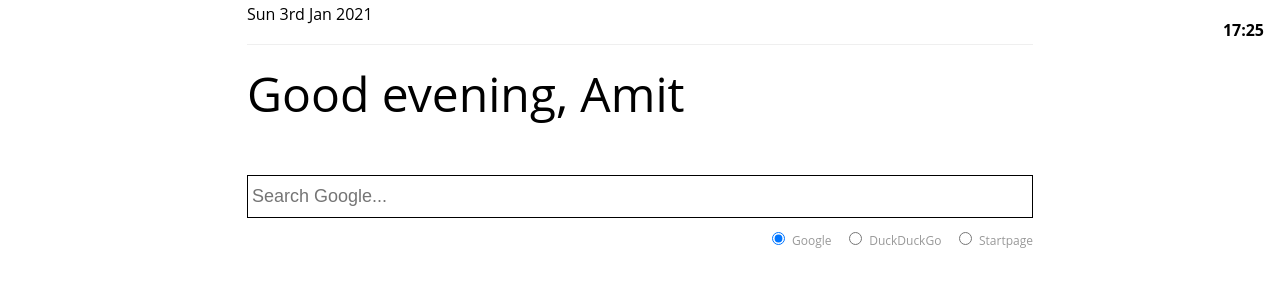
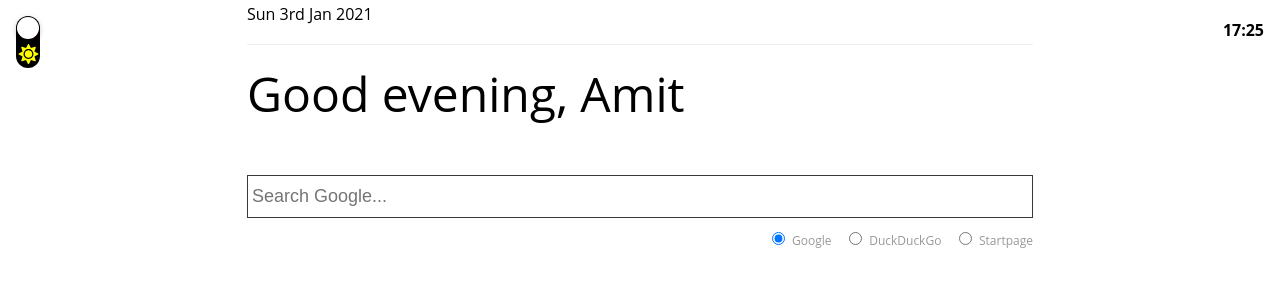
Before and after one commit to adhamu/startpage, a React app: page / in a window 1280 px wide. Shown: the top 300 px of the page. Built offline with nearby package versions, Linux system fonts and the light colour scheme; the HTML template or start-up script is replaced by a standard one.

Commit message:
Dark Mode Toggle

```diff
--- a/package.json
+++ b/package.json
@@ -29,6 +29,9 @@
   "dependencies": {
     "@emotion/react": "^11.1.4",
     "@emotion/styled": "^11.0.0",
+    "@fortawesome/fontawesome-svg-core": "^1.2.32",
+    "@fortawesome/free-solid-svg-icons": "^5.15.1",
+    "@fortawesome/react-fontawesome": "^0.1.14",
     "date-fns": "^2.16.1"
   }
 }
--- a/src/App.tsx
+++ b/src/App.tsx
@@ -5,6 +5,9 @@ import { getDate, timeOfDay } from './date'
 import Time from './components/Time'
 import Search from './components/Search'
 import Bookmarks from './components/Bookmarks'
+import getTheme, { Theme } from './theme'
+import useDarkMode from './hooks/useDarkMode'
+import DarkModeToggle from './components/DarkModeToggle'
 
 const GlobalStyle = css`
   * {
@@ -17,6 +20,12 @@ const GlobalStyle = css`
     font-size: 16px;
     line-height: 28px;
   }
+`
+
+const Body = styled.main<{ theme: Theme }>`
+  background: ${props => props.theme.colors.background};
+  color: ${props => props.theme.colors.body};
+  border-color: red;
 `
 
 const Main = styled.main`
@@ -33,10 +42,10 @@ const Container = styled.div`
   grid-template-columns: repeat(1, 1fr);
 `
 
-const Date = styled.span`
+const Date = styled.span<{ theme: Theme }>`
   margin-bottom: 1em;
   padding-bottom: 1em;
-  border-bottom: 1px solid #efefef;
+  border-bottom: 1px solid ${props => props.theme.colors.border};
 `
 
 const Greeting = styled.div`
@@ -45,19 +54,29 @@ const Greeting = styled.div`
   line-height: 1em;
 `
 
-const App = (): JSX.Element => (
-  <>
+const App = (): JSX.Element => {
+  const [theme, setTheme] = React.useState(getTheme(false))
+  const { isDarkMode, toggleDarkMode } = useDarkMode()
+
+  React.useEffect(() => {
+    setTheme(getTheme(isDarkMode))
+  }, [isDarkMode])
+
+  return (
+    <Body theme={theme}>
       <Global styles={GlobalStyle} />
+      <DarkModeToggle isDarkMode={isDarkMode} toggleDarkMode={toggleDarkMode} />
       <Time />
       <Main>
         <Container>
-        <Date>{getDate()}</Date>
+          <Date theme={theme}>{getDate()}</Date>
           <Greeting>Good {timeOfDay()}, Amit</Greeting>
-        <Search />
-        <Bookmarks />
+          <Search theme={theme} />
+          <Bookmarks theme={theme} />
         </Container>
       </Main>
-  </>
+    </Body>
   )
+}
 
 export default App
--- a/src/components/Bookmarks.tsx
+++ b/src/components/Bookmarks.tsx
@@ -1,5 +1,6 @@
 import * as React from 'react'
 import styled from '@emotion/styled'
+import { Theme } from '@global/theme'
 
 import links from '../links'
 
@@ -9,25 +10,25 @@ const Bookmarks = styled.div`
   justify-content: space-between;
 `
 
-const Bookmark = styled.div`
+const Bookmark = styled.div<{ theme: Theme }>`
   text-align: left;
 
   a,
   a:visited {
-    color: #ff0099;
+    color: ${props => props.theme.colors.link};
     text-decoration: none;
     display: block;
 
     &:hover {
-      color: #910057;
+      text-decoration: underline;
     }
   }
 `
 
-export default (): JSX.Element => (
+export default ({ theme }: { theme: Theme }): JSX.Element => (
   <Bookmarks>
     {Object.keys(links).map(category => (
-      <Bookmark key={category}>
+      <Bookmark key={category} theme={theme}>
         <h3>{category}</h3>
         {links[category].map(
           (link: { url: string; name: string }, key: string | number) => (
--- /dev/null
+++ b/src/components/DarkModeToggle.tsx
@@ -0,0 +1,82 @@
+import * as React from 'react'
+import styled from '@emotion/styled'
+import { FontAwesomeIcon } from '@fortawesome/react-fontawesome'
+import { faMoon, faSun } from '@fortawesome/free-solid-svg-icons'
+
+const DarkModeToggle = styled.div`
+  position: absolute;
+  left: 1em;
+  top: 1em;
+
+  label {
+    display: inline-block;
+    font-size: 20px;
+    height: 2.6em;
+    width: 1.2em;
+    background: #000;
+    border-radius: 1em;
+    position: relative;
+    cursor: pointer;
+
+    svg {
+      position: absolute;
+      z-index: 0;
+
+      &.dark {
+        color: #f09;
+        top: 2px;
+      }
+
+      &.light {
+        color: #ff0;
+        bottom: 4px;
+      }
+    }
+
+    input {
+      position: absolute;
+      opacity: 0;
+
+      &:checked + div {
+        -webkit-transform: translate3d(0, 1.3em, 0);
+        -moz-transform: translate3d(0, 1.3em, 0);
+        transform: translate3d(0, 1.3em, 0);
+      }
+    }
+
+    div {
+      top: 1px;
+      left: 1px;
+      height: 1.1em;
+      width: 1.1em;
+      border-radius: 1em;
+      background: #fff;
+      box-shadow: 0 0.1em 0.3em rgba(0, 0, 0, 0.3);
+      -webkit-transition: all 300ms;
+      -moz-transition: all 300ms;
+      transition: all 300ms;
+      z-index: 1;
+      position: relative;
+    }
+  }
+`
+
+type Props = {
+  isDarkMode: boolean
+  toggleDarkMode: () => void
+}
+
+export default ({ isDarkMode, toggleDarkMode }: Props): JSX.Element => (
+  <DarkModeToggle>
+    <label>
+      <FontAwesomeIcon className="dark" icon={faMoon} fixedWidth={true} />
+      <FontAwesomeIcon className="light" icon={faSun} fixedWidth={true} />
+      <input
+        type="checkbox"
+        checked={isDarkMode}
+        onChange={() => toggleDarkMode()}
+      />
+      <div></div>
+    </label>
+  </DarkModeToggle>
+)
--- a/src/components/Search.tsx
+++ b/src/components/Search.tsx
@@ -1,16 +1,18 @@
 import * as React from 'react'
 import styled from '@emotion/styled'
+import { Theme } from '@global/theme'
 
-const InputText = styled.input`
+const InputText = styled.input<{ theme: Theme }>`
   width: 100%;
-  border: 1px solid #efefef;
+  border: 1px solid ${props => props.theme.colors.border};
   font-size: 18px;
   outline: none;
   padding: 10px 4px;
   background: transparent;
+  color: ${props => props.theme.colors.body};
 
   &:focus {
-    border: 1px solid #000;
+    border: 1px solid ${props => props.theme.colors.highlight};
   }
 `
 
@@ -37,8 +39,9 @@ const engines = {
   Startpage: 'https://www.startpage.com/sp/search',
 }
 
-export default (): JSX.Element => {
+export default ({ theme }: { theme: Theme }): JSX.Element => {
   const [selectedEngine, setSelectedEngine] = React.useState('Google')
+
   return (
     <>
       <form action={engines[selectedEngine]} method="get" target="_blank">
@@ -47,6 +50,7 @@ export default (): JSX.Element => {
           name="q"
           placeholder={`Search ${selectedEngine}...`}
           autoFocus
+          theme={theme}
         />
       </form>
       <SearchEngines>
--- /dev/null
+++ b/src/hooks/useDarkMode.tsx
@@ -0,0 +1,34 @@
+import { useState } from 'react'
+
+const isPrefersDarkMode = (): boolean => {
+  if (typeof window !== 'undefined') {
+    if (localStorage.getItem('prefersDarkMode')) {
+      return localStorage.getItem('prefersDarkMode') === 'true'
+    }
+    return (
+      window.matchMedia &&
+      window.matchMedia('(prefers-color-scheme: dark)').matches
+    )
+  }
+}
+
+type UseDarkMode = {
+  isDarkMode: boolean
+  toggleDarkMode: () => void
+}
+
+const useDarkMode = (): UseDarkMode => {
+  const [isDarkMode, setIsDarkMode] = useState(isPrefersDarkMode())
+
+  const toggleDarkMode = () => {
+    setIsDarkMode(!isDarkMode)
+    window.localStorage.setItem('prefersDarkMode', String(!isDarkMode))
+  }
+
+  return {
+    isDarkMode,
+    toggleDarkMode,
+  }
+}
+
+export default useDarkMode
--- /dev/null
+++ b/src/theme.ts
@@ -0,0 +1,33 @@
+export type Theme = {
+  colors: {
+    background: string
+    body: string
+    link: string
+    border: string
+    highlight: string
+  }
+}
+
+export default (isDark: boolean): Theme => {
+  if (isDark) {
+    return {
+      colors: {
+        background: '#162431',
+        body: '#dee2e5',
+        link: '#0bd2ff',
+        border: '#3a3a3a',
+        highlight: '#af6bef',
+      },
+    }
+  }
+
+  return {
+    colors: {
+      background: '#fff',
+      body: '#000',
+      link: '#ff0099',
+      border: '#efefef',
+      highlight: '#3a3a3a',
+    },
+  }
+}
```
Also changed, not shown: 1 other file (tests, documents, lock files or other folders). Lines whose indentation alone changed are shown as unchanged.
